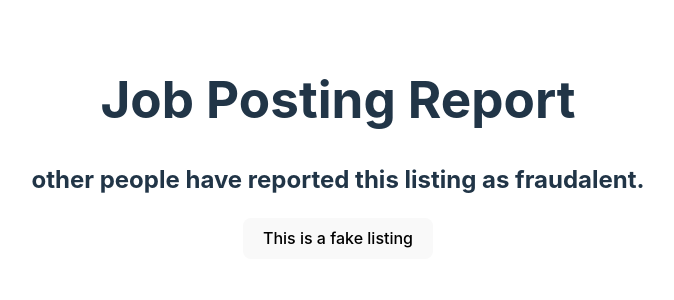
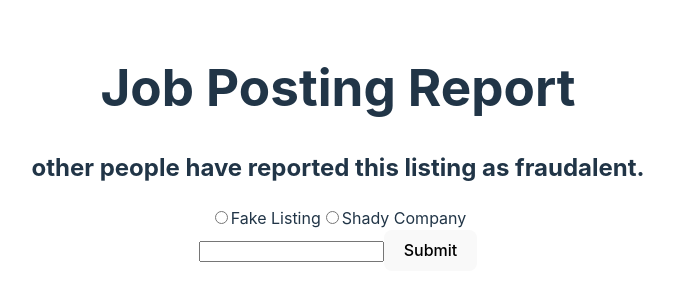
Before and after one commit to ncolebank12/job-posting-report, a React (Vite) app: page / in a window 1280 px wide. Shown: the part 252-552 px from the top of the page, without its empty margins (302-976 px from the left). Built offline with nearby package versions, Linux system fonts and the light colour scheme; no server answers.

Commit message:
fixed firebase config

```diff
--- a/src/App.tsx
+++ b/src/App.tsx
@@ -1,6 +1,5 @@
-import { useState } from 'react'
 import './App.css'
-import { reportFraudulent } from './utils/scripts';
+import ReportForm from './components/ReportForm';
 
 function App() {
   return (
@@ -9,7 +8,7 @@ function App() {
         <h1>Job Posting Report</h1>
         <h2> other people have reported this listing as fraudalent.</h2>
       </div>
-      <button onClick={() => reportFraudulent()}>This is a fake listing</button>
+     <ReportForm />
     </div>
   );
 }
--- a/src/components/ReportForm.tsx
+++ b/src/components/ReportForm.tsx
@@ -11,14 +11,20 @@ const ReportForm = () => {
             const isFakeListing = values.picked === 'fakeListing';
             reportFraudulent(isFakeListing, values.comment);
         }}>
-            {({ values }) => (
+            {() => (
                 <Form>
                     <div>
                         <label>
                             <Field type="radio" name="picked" value="fakeListing" />
-
+                            Fake Listing
+                        </label>
+                        <label>
+                            <Field type="radio" name="picked" value="shadyCompany" />
+                            Shady Company
                         </label>
                     </div>
+                    <Field name="comment"/>
+                    <button type="submit">Submit</button>
                 </Form>
             )}
         </Formik>
--- a/src/firebase.ts
+++ b/src/firebase.ts
@@ -8,15 +8,14 @@ import { getFirestore } from "firebase/firestore";
 // Your web app's Firebase configuration
 // For Firebase JS SDK v7.20.0 and later, measurementId is optional
 const firebaseConfig = {
-    apiKey: process.env.FIREBASE_API_KEY,
-    authDomain: process.env.FIREBASE_AUTH_DOMAIN,
-    projectId: process.env.FIREBASE_PROJECT_ID,
-    storageBucket: process.env.FIREBASE_STORAGE_BUCKET,
-    messagingSenderId: process.env.FIREBASE_MESSAGING_SENDER_ID,
-    appId: process.env.FIREBASE_APP_ID,
-    measurementId: process.env.FIREBASE_MEASUREMENT_ID
-};
-
+    apiKey: "AIzaSyBJK4JYNESkmuq7ZMlo2P-yU__lnK4Z2R8",
+    authDomain: "job-posting-report.firebaseapp.com",
+    projectId: "job-posting-report",
+    storageBucket: "job-posting-report.appspot.com",
+    messagingSenderId: "584248441011",
+    appId: "1:584248441011:web:44052c934cfaed73d098c6",
+    measurementId: "G-QCV793D2F5"
+  };
 // Initialize Firebase
 const app = initializeApp(firebaseConfig);
 const analytics = getAnalytics(app);
```
Also changed, not shown: 1 other file (tests, documents, lock files or other folders).
